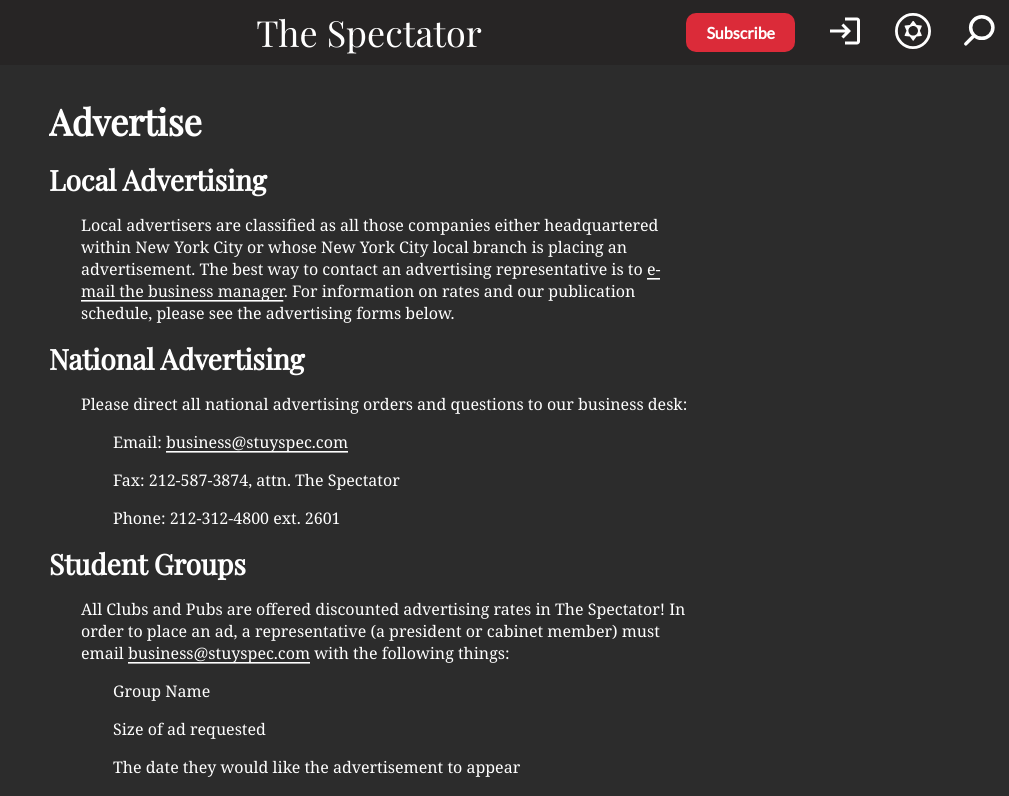
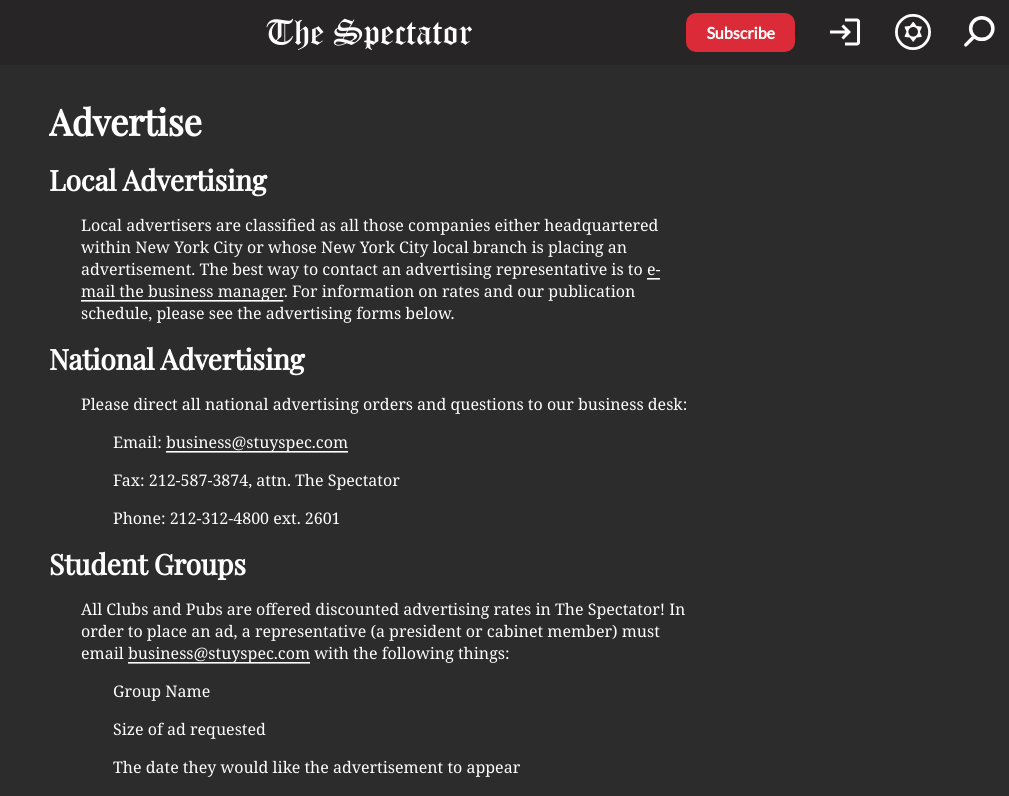
Before and after one commit to stuyspec/stuyspec-rewrite, a Next.js app: page /about/advertise in a window 1280 px wide. Shown: the top 796 px of the page, without its empty margins (271-1280 px from the left). Built offline with nearby package versions, Linux system fonts and the light colour scheme; no server answers; the database is empty.

Commit message:
Use the proper font for logo

```diff
--- a/styles/Navbar.module.css
+++ b/styles/Navbar.module.css
@@ -114,4 +114,5 @@
 
 .clickable_nav_element {
 	cursor: pointer;
+	font-family: "Old English Text MT";
 }
--- a/styles/globals.css
+++ b/styles/globals.css
@@ -6,6 +6,11 @@
 @font-face {
 	font-family: "Lato";
 	src: url("/fonts/Lato/Lato-Regular.ttf") format("truetype");
+}
+
+@font-face {
+	font-family: "Old English Text MT";
+	src: url("/fonts/OldEnglishTextMT/OldEnglishTextMT.ttf") format("truetype");
 }
 
 :root {
```
Also changed, not shown: public/fonts/OldEnglishTextMT/OldEnglishTextMT.ttf (added).
